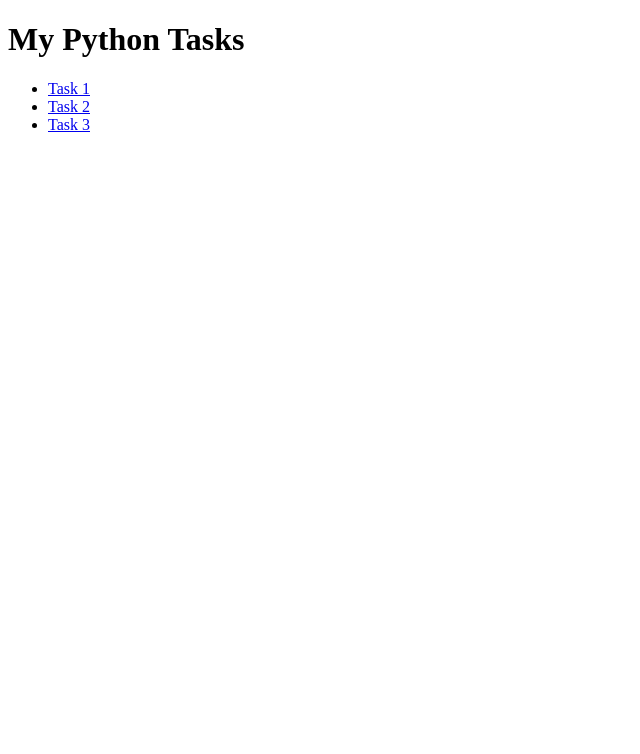
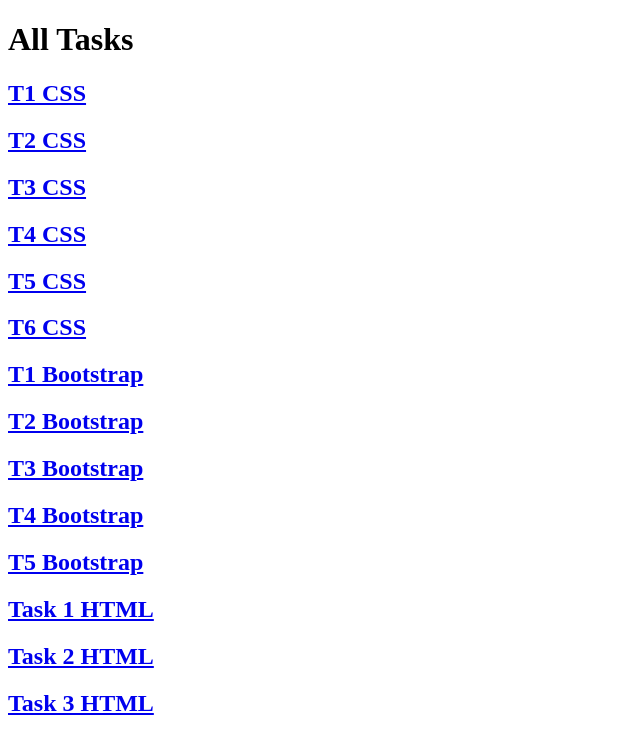
Before and after one commit to kushalsgowda19/Deploy-Test, a plain HTML site: page index.html in a window 1280 px wide. Shown: the whole page, without its empty margins (0-640 px from the left). Drawn offline with Linux system fonts and the light colour scheme.

Commit message:
Update index.html

```diff
--- a/index.html
+++ b/index.html
@@ -1,14 +1,25 @@
 <!DOCTYPE html>
 <html>
 <head>
-    <title>Python Task Links</title>
+  <title>Task List</title>
 </head>
 <body>
-    <h1>My Python Tasks</h1>
-    <ul>
-        <li><a href="list.html" >Task 1</a></li>
-        <li><a href="list.html" >Task 2</a></li>
-        <li><a href="list.html" >Task 3</a></li>
-    </ul>
+  <h1>All Tasks</h1>
+
+  <h2><a href="Task1CSS.html">T1 CSS</a></h2>
+  <h2><a href="Task2CSS.html">T2 CSS</a></h2>
+  <h2><a href="Task3CSS.html">T3 CSS</a></h2>
+  <h2><a href="Task4CSS.html">T4 CSS</a></h2>
+  <h2><a href="Task5CSS">T5 CSS</a></h2>
+  <h2><a href="Task6CSS.html">T6 CSS</a></h2>
+  <h2><a href="Task1Bootstrap.html">T1 Bootstrap</a></h2>
+  <h2><a href="Task2Bootstrap.html">T2 Bootstrap</a></h2>
+  <h2><a href="Task3Bootstrap.html">T3 Bootstrap</a></h2>
+  <h2><a href="Task4Bootstrap.html">T4 Bootstrap</a></h2>
+  <h2><a href="Task5Bootstrap.html">T5 Bootstrap</a></h2>
+  <h2><a href="Task1Table.html">Task 1 HTML</a></h2>
+  <h2><a href="Task2List.html">Task 2 HTML</a></h2>
+  <h2><a href="Task3Form.html">Task 3 HTML</a></h2>
+
 </body>
 </html>
```
